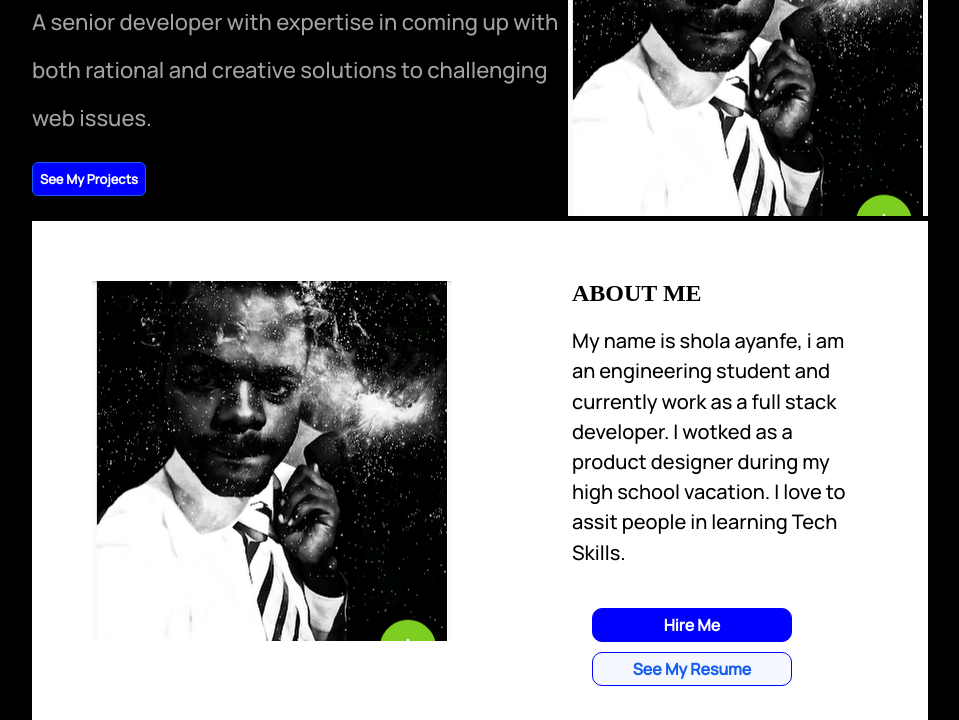
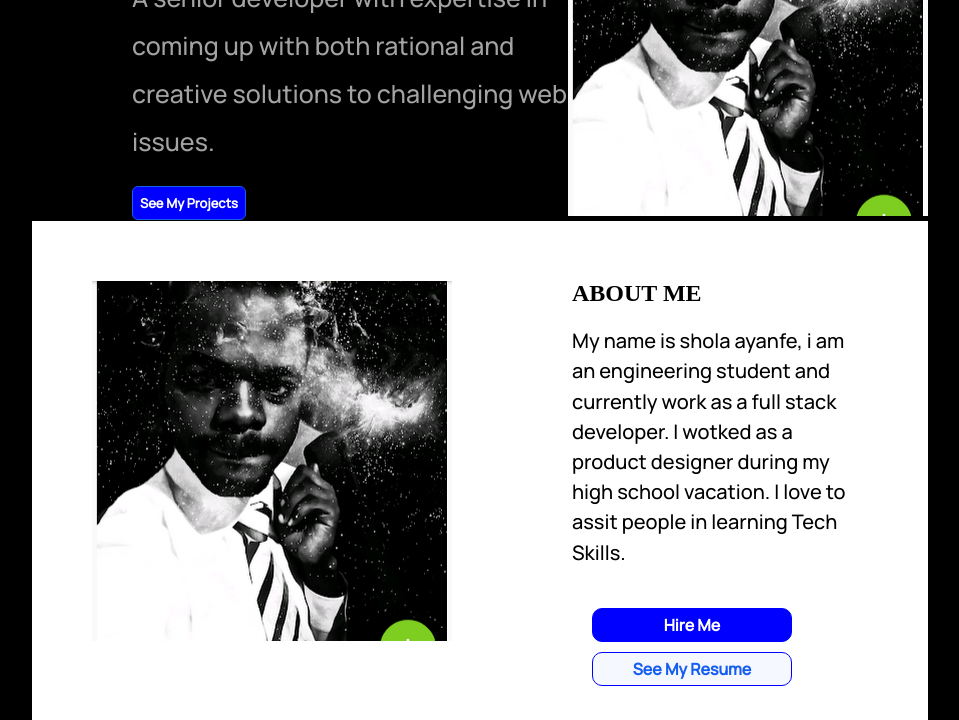
Before and after one commit to sholaayanfeoluwa/Portfolio-Assignment, a plain HTML site: page index.html in a window 1280 px wide. Shown: the part 254-974 px from the top of the page, without its empty margins (168-1127 px from the left). Drawn offline with Linux system fonts and the light colour scheme; a web font is replaced by a local one.

Commit message:
new changes

```diff
--- a/index.html
+++ b/index.html
@@ -28,7 +28,7 @@
     </header>
 
     <section class="sec1">
-        <div>
+        <div class="text">
             <p>I'm</p><br>
             <h2>Shola Ayanfe,</h2><br>
             <p>A senior developer with expertise in coming up with both rational and creative solutions to challenging web issues.</p>
--- a/style.css
+++ b/style.css
@@ -25,6 +25,10 @@ header {
     position: relative;
     margin-left: 70px;
 
+}
+
+.text {
+    padding-left: 100px;
 }
 
 .ist {
@@ -152,7 +156,7 @@ a {
 }
 
 .sec1 p {
-    font-size: 22px;
+    font-size: 25px;
     font-weight: 500;
     line-height: 48px;
     font-family:  'Manrope', sans-serif;
```
